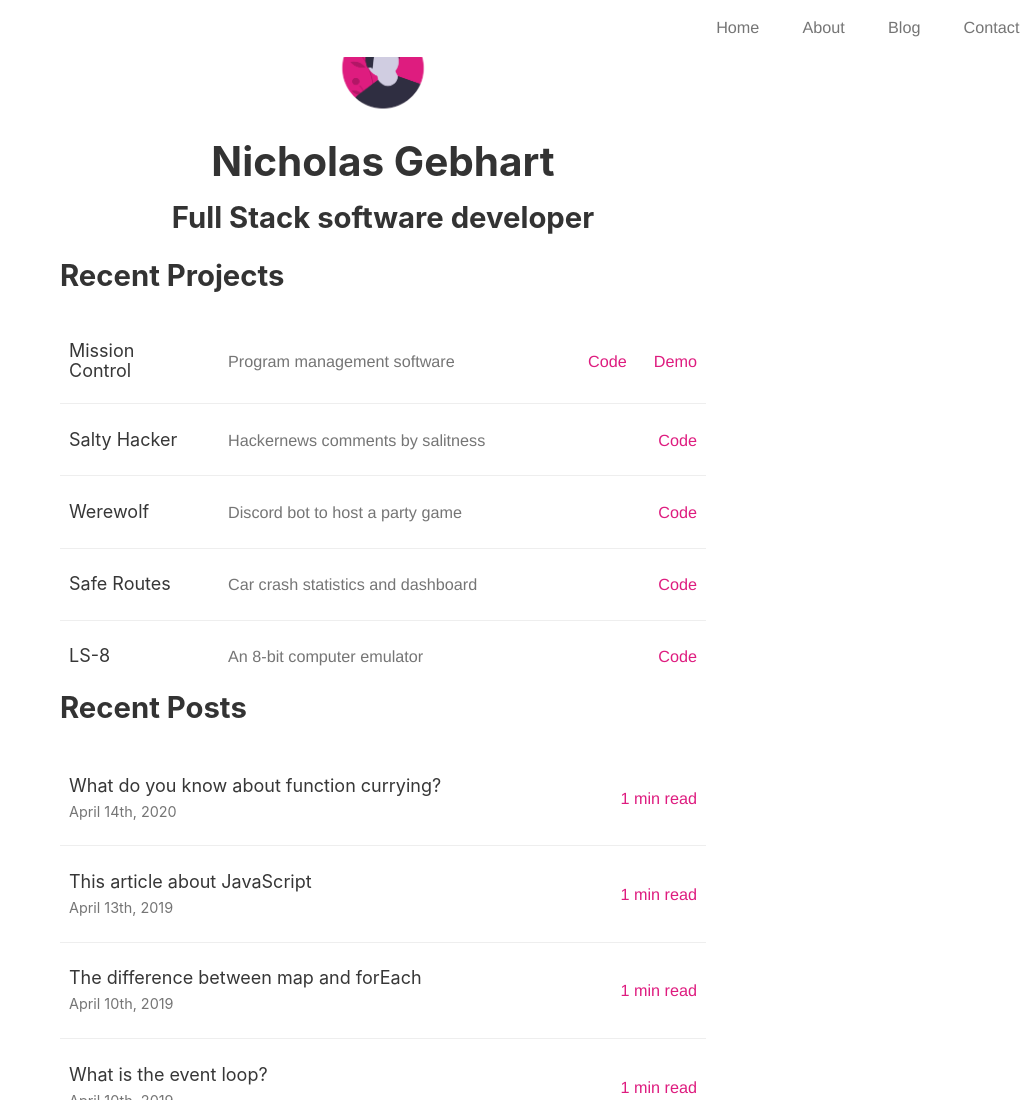
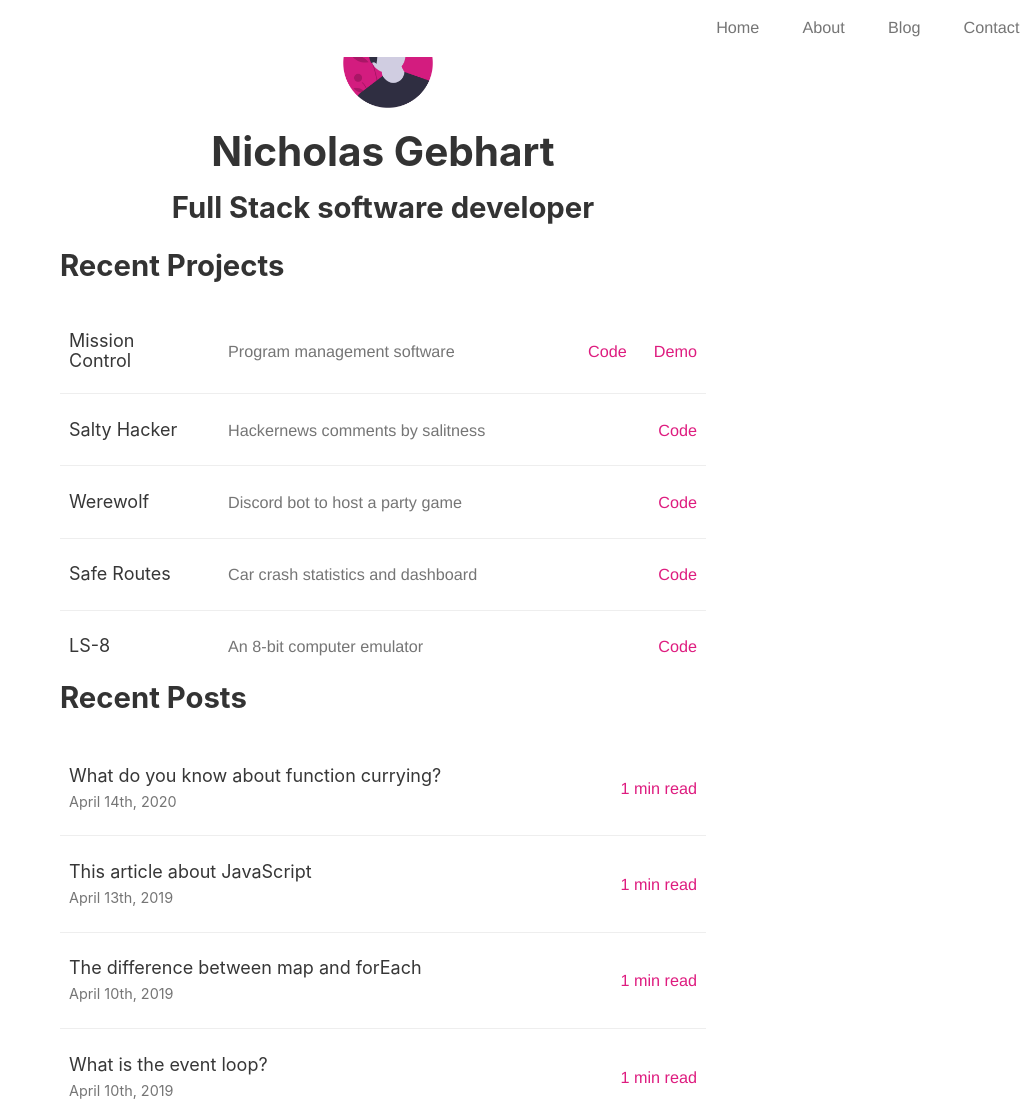
Before and after one commit to gebhartn/gebhart.website, a Gatsby site: page / in a window 1280 px wide. Shown: the top 1100 px of the page, without its empty margins (257-1280 px from the left). Built offline with nearby package versions, Linux system fonts and the light colour scheme; Gatsby itself is replaced by a stand-in of ours.

Commit message:
fix: image size

```diff
--- a/src/components/Hero/hero.module.scss
+++ b/src/components/Hero/hero.module.scss
@@ -6,7 +6,7 @@
 }
 
 .face {
-  border-radius: 50%;
+  // border-radius: 50%;
   margin: 0;
   padding: 0;
 }
--- a/src/components/Hero/index.jsx
+++ b/src/components/Hero/index.jsx
@@ -7,9 +7,9 @@ import { container, face, heading, subHeading } from './hero.module.scss'
 export default () => {
   const { image } = useStaticQuery(graphql`
     query {
-      image: file(relativePath: { eq: "avatar.png" }) {
+      image: file(relativePath: { eq: "favatar.png" }) {
         childImageSharp {
-          fixed(width: 100, height: 100) {
+          fixed(width: 90, height: 90) {
             ...GatsbyImageSharpFixed
           }
         }
@@ -19,7 +19,12 @@ export default () => {
 
   return (
     <div className={container}>
-      <Img className={face} fixed={image.childImageSharp.fixed} alt={author} />
+      <Img
+        style={{ marginLeft: `10px` }}
+        className={face}
+        fixed={image.childImageSharp.fixed}
+        alt={author}
+      />
       <h1 className={heading}>{siteTitle}</h1>
       <h2 className={subHeading}>{siteDescriptionAlt}</h2>
     </div>
```
Also changed, not shown: src/images/favatar.png (added).
